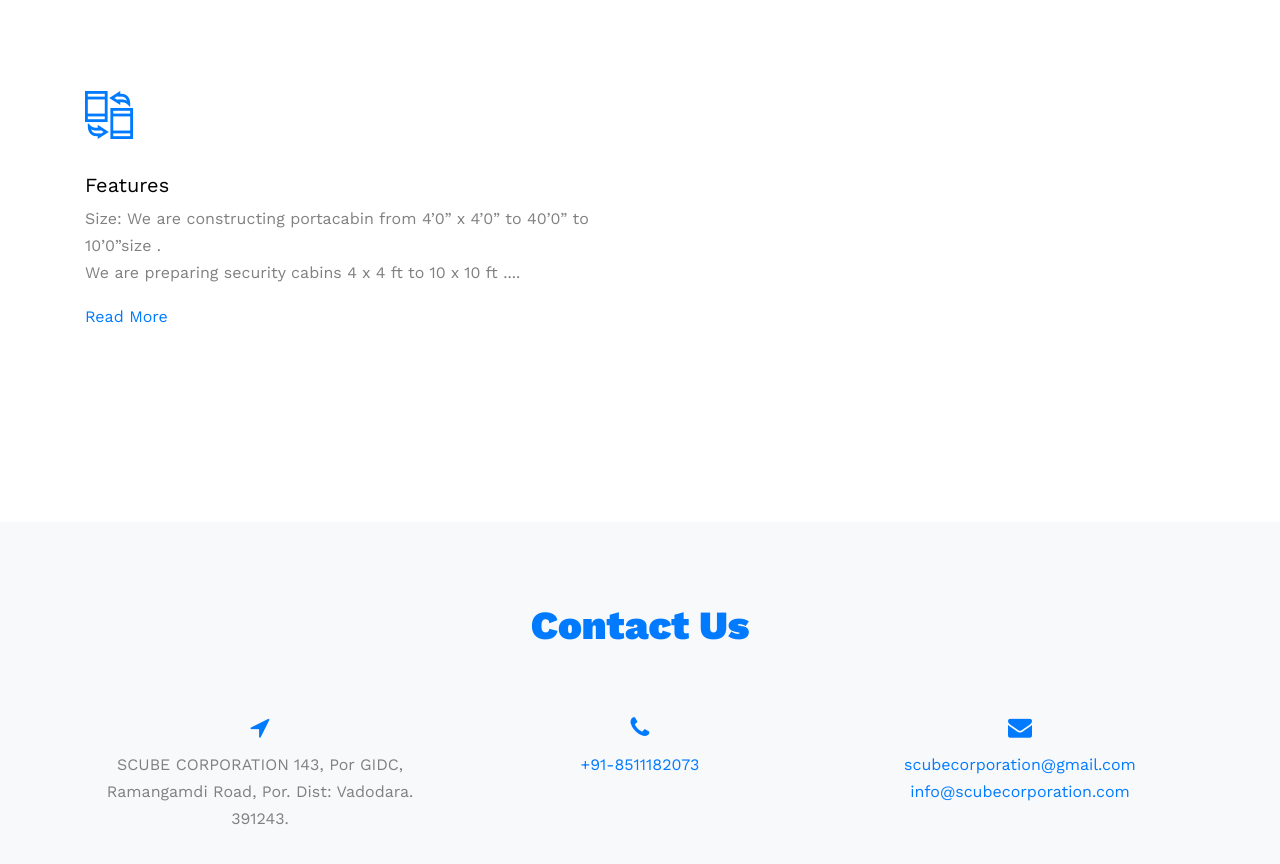
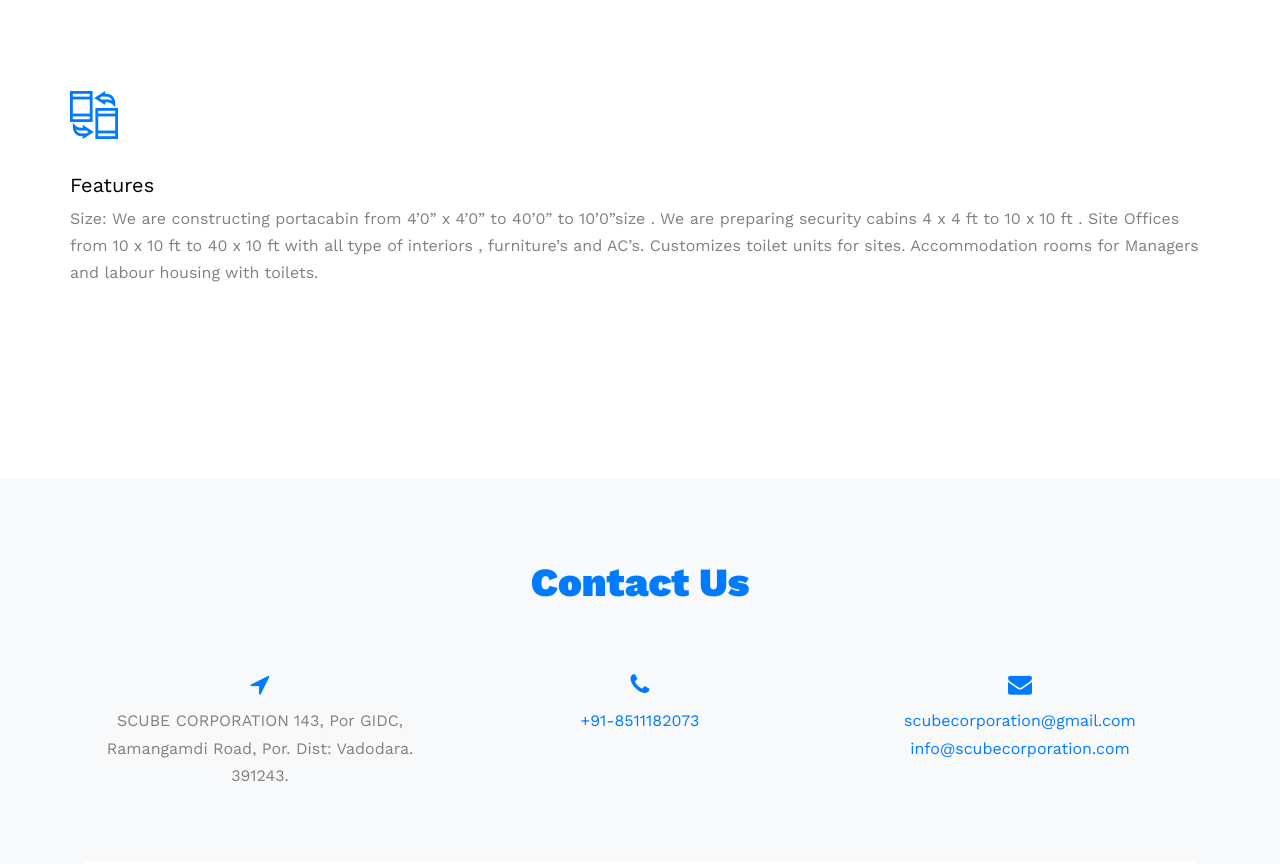
Before and after one commit to Ashutosh-Fichadia/Scube, a plain HTML site: page index.html in a window 1280 px wide. Shown: the part 5519-6383 px from the top of the page. Drawn offline with nearby package versions, Linux system fonts and the light colour scheme.

Commit message:
Features Updated

```diff
--- a/index.html
+++ b/index.html
@@ -380,19 +380,19 @@
     </div>
     <div class="container">
       <div class="row mb-5">
-        <div class="col-lg-6 order-2 order-lg-1">
+        <div class="col-lg-12 order-2 order-lg-1">
           <div class="row">
             <div class="col-md-12 mb-md-5 mb-0 col-lg-12">
               <div class="unit-4">
                 <div class="unit-4-icon mr-4 mb-3"><span class="text-primary flaticon-smartphone"></span></div>
                 <div class="card" data-city="features">
                   <h3>Features</h3>
-                  <p>Size: We are constructing portacabin from 4’0” x 4’0” to 40’0” to 10’0”size . <br>
-                    We are preparing security cabins 4 x 4 ft to 10 x 10 ft .<span class="dots">...</span><span class="more" style="display: none;"> <br>
-                    Site Offices from 10 x 10 ft to 40 x 10 ft with all type of interiors , furniture’s and AC’s. <br>
-                    Customizes toilet units for sites. <br>
-                    Accommodation rooms for Managers and labour housing with toilets.</span></p>
-                  <p><a onClick="readMore('features')" class="myBtn" style="color: #007BFF">Read More</a></p>
+                  <p>Size: We are constructing portacabin from 4’0” x 4’0” to 40’0” to 10’0”size .
+                    We are preparing security cabins 4 x 4 ft to 10 x 10 ft .
+                    Site Offices from 10 x 10 ft to 40 x 10 ft with all type of interiors , furniture’s and AC’s.
+                    Customizes toilet units for sites.
+                    Accommodation rooms for Managers and labour housing with toilets.</p>
+
                 </div>
               </div>
             </div>
```
